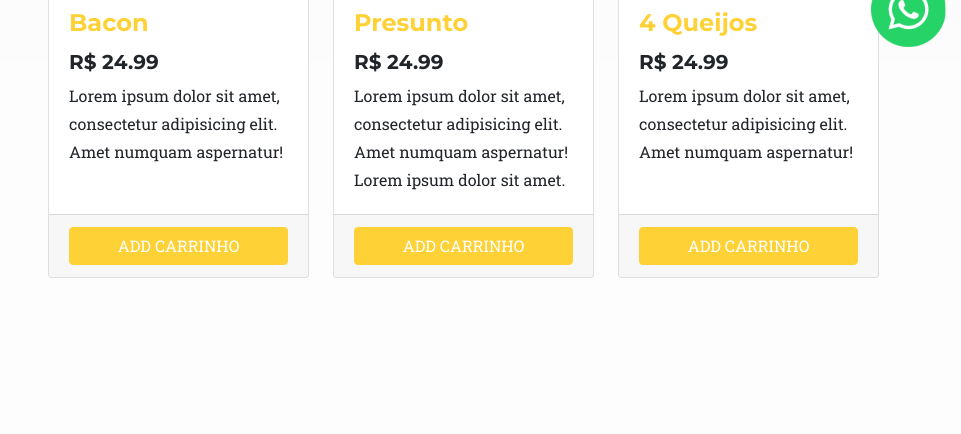
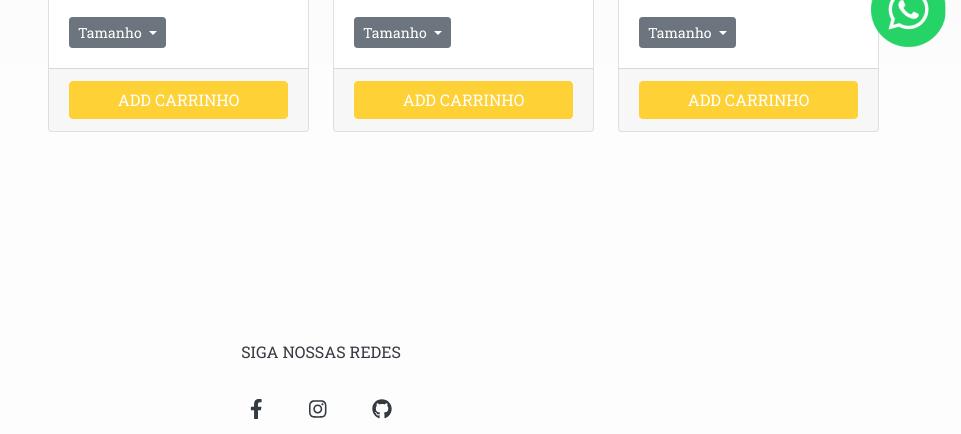
Before and after one commit to Aylsonmessias/hanguu, a PHP site: page /pizza.php in a window 1280 px wide. Shown: the part 738-1172 px from the top of the page, without its empty margins (319-1280 px from the left). Run offline with PHP 8.4, Linux system fonts and the light colour scheme; some libraries are stand-ins or nearby versions; some web fonts are replaced.

Commit message:
tamanhos pizza

```diff
--- a/_includes/footer.php
+++ b/_includes/footer.php
@@ -59,7 +59,7 @@
     <!-- Section: Social media -->
   </div>
   <!-- Grid container -->
-  <img src="assets\img\logofooter1.png" width="150">
+  <a href="index.php"><img src="assets\img\logofooter1.png" width="150">
   <!-- Copyright -->
   <div class="text-center text-dark p-3">2021© Startech Develop. Todos os direitos reservados</div>
 
--- a/bebida.php
+++ b/bebida.php
@@ -40,7 +40,7 @@
         </nav> -->
 
         <!-- Page Content-->
-        <header class="masthead">
+
         <div class="container">
             <div class="row">
                 <div class="col-lg-3">
--- a/pizza.php
+++ b/pizza.php
@@ -80,7 +80,17 @@
                                 <div class="card-body">
                                     <h4 class="card-title"><a href="#!">Frango Catupiry</a></h4>
                                     <h5>R$ 16.99</h5>
-                                    <p class="card-text">Lorem ipsum dolor sit amet, consectetur adipisicing elit. Amet numquam aspernatur!</p>
+                                    <p class="card-text"></p>
+                                    <div class="btn-group">
+                                    <button class="btn btn-secondary btn-sm dropdown-toggle" type="button" data-toggle="dropdown" aria-haspopup="true" aria-expanded="false">
+                                        Tamanho
+                                    </button>
+                                    <div class="dropdown-menu">
+                                        <a class="dropdown-item" href="#">Pequena</a>
+                                        <a class="dropdown-item" href="#">Média</a>
+                                        <a class="dropdown-item" href="#">Grande</a>
+                                    </div>
+                                    </div>
                                 </div>
                                 <div class="card-footer"><small class="btn btn-block btn-primary text-uppercase" href="#contact" >ADD Carrinho</small></div>
 
@@ -92,7 +102,17 @@
                                 <div class="card-body">
                                     <h4 class="card-title"><a href="#!">Nordestina</a></h4>
                                     <h5>R$ 24.99</h5>
-                                    <p class="card-text">Lorem ipsum dolor sit amet, consectetur adipisicing elit. Amet numquam aspernatur! Lorem ipsum dolor sit amet.</p>
+                                    <p class="card-text"></p>
+                                    <div class="btn-group">
+                                    <button class="btn btn-secondary btn-sm dropdown-toggle" type="button" data-toggle="dropdown" aria-haspopup="true" aria-expanded="false">
+                                        Tamanho
+                                    </button>
+                                    <div class="dropdown-menu">
+                                        <a class="dropdown-item" href="#">Pequena</a>
+                                        <a class="dropdown-item" href="#">Média</a>
+                                        <a class="dropdown-item" href="#">Grande</a>
+                                    </div>
+                                    </div>
                                 </div>
 
                                 <div class="card-footer"><small class="btn btn-block btn-primary text-uppercase" href="#contact" >ADD Carrinho</small></div>
@@ -104,7 +124,17 @@
                                 <div class="card-body">
                                     <h4 class="card-title"><a href="#!">Calabresa</a></h4>
                                     <h5>R$ 24.99</h5>
-                                    <p class="card-text">Lorem ipsum dolor sit amet, consectetur adipisicing elit. Amet numquam aspernatur!</p>
+                                    <p class="card-text"></p>
+                                    <div class="btn-group">
+                                    <button class="btn btn-secondary btn-sm dropdown-toggle" type="button" data-toggle="dropdown" aria-haspopup="true" aria-expanded="false">
+                                        Tamanho
+                                    </button>
+                                    <div class="dropdown-menu">
+                                        <a class="dropdown-item" href="#">Pequena</a>
+                                        <a class="dropdown-item" href="#">Média</a>
+                                        <a class="dropdown-item" href="#">Grande</a>
+                                    </div>
+                                    </div>
                                 </div>
                                 <div class="card-footer"><small class="btn btn-block btn-primary text-uppercase" href="#contact" >ADD Carrinho</small></div>
                             </div>
@@ -115,7 +145,17 @@
                                 <div class="card-body">
                                     <h4 class="card-title"><a href="#!">Bacon</a></h4>
                                     <h5>R$ 24.99</h5>
-                                    <p class="card-text">Lorem ipsum dolor sit amet, consectetur adipisicing elit. Amet numquam aspernatur!</p>
+                                    <p class="card-text"></p>
+                                    <div class="btn-group">
+                                    <button class="btn btn-secondary btn-sm dropdown-toggle" type="button" data-toggle="dropdown" aria-haspopup="true" aria-expanded="false">
+                                        Tamanho
+                                    </button>
+                                    <div class="dropdown-menu">
+                                        <a class="dropdown-item" href="#">Pequena</a>
+                                        <a class="dropdown-item" href="#">Média</a>
+                                        <a class="dropdown-item" href="#">Grande</a>
+                                    </div>
+                                    </div>
                                 </div>
                                 <div class="card-footer"><small class="btn btn-block btn-primary text-uppercase" href="#contact" >ADD Carrinho</small></div>
                             </div>
@@ -126,7 +166,17 @@
                                 <div class="card-body">
                                     <h4 class="card-title"><a href="#!">Presunto</a></h4>
                                     <h5>R$ 24.99</h5>
-                                    <p class="card-text">Lorem ipsum dolor sit amet, consectetur adipisicing elit. Amet numquam aspernatur! Lorem ipsum dolor sit amet.</p>
+                                    <p class="card-text"></p>
+                                    <div class="btn-group">
+                                    <button class="btn btn-secondary btn-sm dropdown-toggle" type="button" data-toggle="dropdown" aria-haspopup="true" aria-expanded="false">
+                                        Tamanho
+                                    </button>
+                                    <div class="dropdown-menu">
+                                        <a class="dropdown-item" href="#">Pequena</a>
+                                        <a class="dropdown-item" href="#">Média</a>
+                                        <a class="dropdown-item" href="#">Grande</a>
+                                    </div>
+                                    </div>
                                 </div>
                                 <div class="card-footer"><small class="btn btn-block btn-primary text-uppercase" href="#contact" >ADD Carrinho</small></div>
                             </div>
@@ -137,7 +187,17 @@
                                 <div class="card-body">
                                     <h4 class="card-title"><a href="#!">4 Queijos</a></h4>
                                     <h5>R$ 24.99</h5>
-                                    <p class="card-text">Lorem ipsum dolor sit amet, consectetur adipisicing elit. Amet numquam aspernatur!</p>
+                                    <p class="card-text"></p>
+                                    <div class="btn-group">
+                                    <button class="btn btn-secondary btn-sm dropdown-toggle" type="button" data-toggle="dropdown" aria-haspopup="true" aria-expanded="false">
+                                        Tamanho
+                                    </button>
+                                    <div class="dropdown-menu">
+                                        <a class="dropdown-item" href="#">Pequena</a>
+                                        <a class="dropdown-item" href="#">Média</a>
+                                        <a class="dropdown-item" href="#">Grande</a>
+                                    </div>
+                                    </div>
                                 </div>
                                 <div class="card-footer"><small class="btn btn-block btn-primary text-uppercase" href="#contact" >ADD Carrinho</small></div>
                             </div>
```
Also changed, not shown: cardapio.php (+3 -29 lines), esfiha.php (+6 -6 lines), hamburguer.php (+7 -7 lines).
